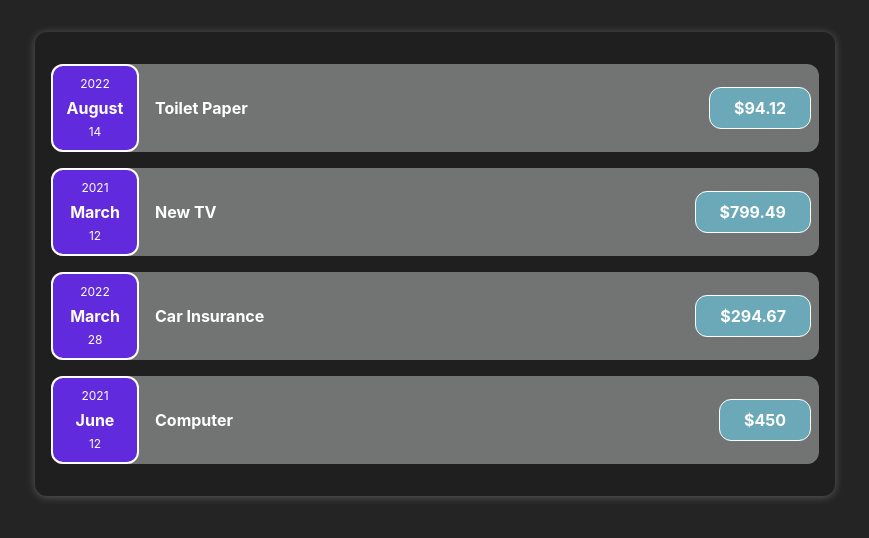
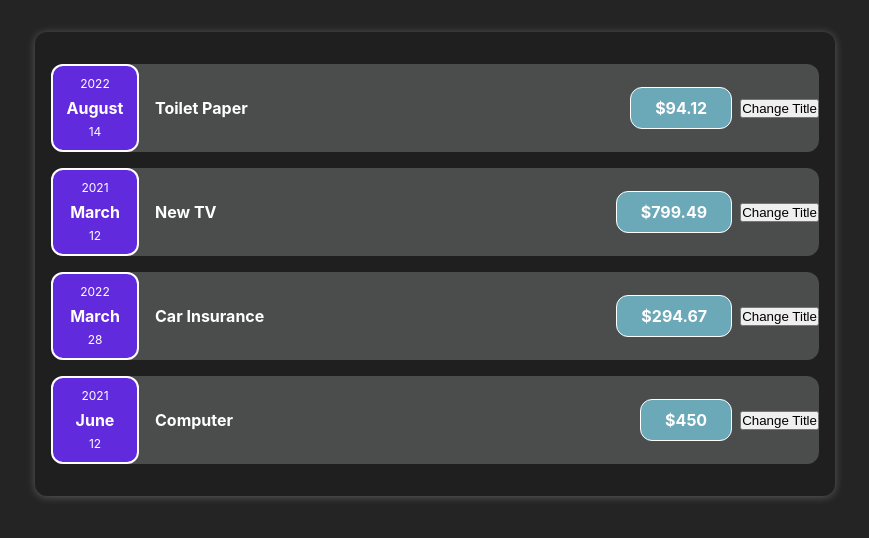
Before and after one commit to metalhead5209/react-expense-tracker, a React (Vite) app: page / in a window 1280 px wide. Shown: the top 538 px of the page, without its empty margins (205-1074 px from the left). Built offline with nearby package versions, Linux system fonts and the light colour scheme.

Commit message:
added some dummy state to component

```diff
--- a/src/App.jsx
+++ b/src/App.jsx
@@ -1,3 +1,4 @@
+import React from "react";
 import "./App.css";
 import Expenses from "./components/Expenses/Expenses";
 
--- a/src/components/Card/Card.jsx
+++ b/src/components/Card/Card.jsx
@@ -1,4 +1,4 @@
-import React from 'react';
+// import React from 'react';
 import './Card.css';
 
 const Card = (props) => {
--- a/src/components/ExpenseItem/ExpenseItem.css
+++ b/src/components/ExpenseItem/ExpenseItem.css
@@ -5,7 +5,7 @@
     padding: 0.5 rem;
     margin: 1rem 0;
     border-radius: 12px;
-    background-color: #727474;
+    background-color: #4b4c4c;
 }
 
 .expense-item__description {
--- a/src/components/ExpenseItem/ExpenseItem.jsx
+++ b/src/components/ExpenseItem/ExpenseItem.jsx
@@ -1,18 +1,25 @@
-import React from "react";
+import React, { useState } from "react";
 import "./ExpenseItem.css";
 import ExpenseDate from "../ExpenseDate/ExpenseDate";
 import Card from "../Card/Card";
 
 const ExpenseItem = (props) => {
 
+  const [title, setTitle] = useState(props.title);
+
+  const handleClick = () => {
+    setTitle('Poop')
+    console.log(title)
+  };
 
   return (
     <Card className="expense-item">
       <ExpenseDate date={props.date} />
       <div className="expense-item__description">
-        <h2>{props.title}</h2>
+        <h2>{title}</h2>
         <div className="expense-item__price">${props.amount}</div>
       </div>
+      <button onClick={handleClick}>Change Title</button>
     </Card>
   );
 };
--- a/src/components/Expenses/Expenses.jsx
+++ b/src/components/Expenses/Expenses.jsx
@@ -1,4 +1,4 @@
-import React from "react";
+
 import "./expenses.css";
 import ExpenseItem from "../ExpenseItem/ExpenseItem";
 import Card from "../Card/Card";
```
